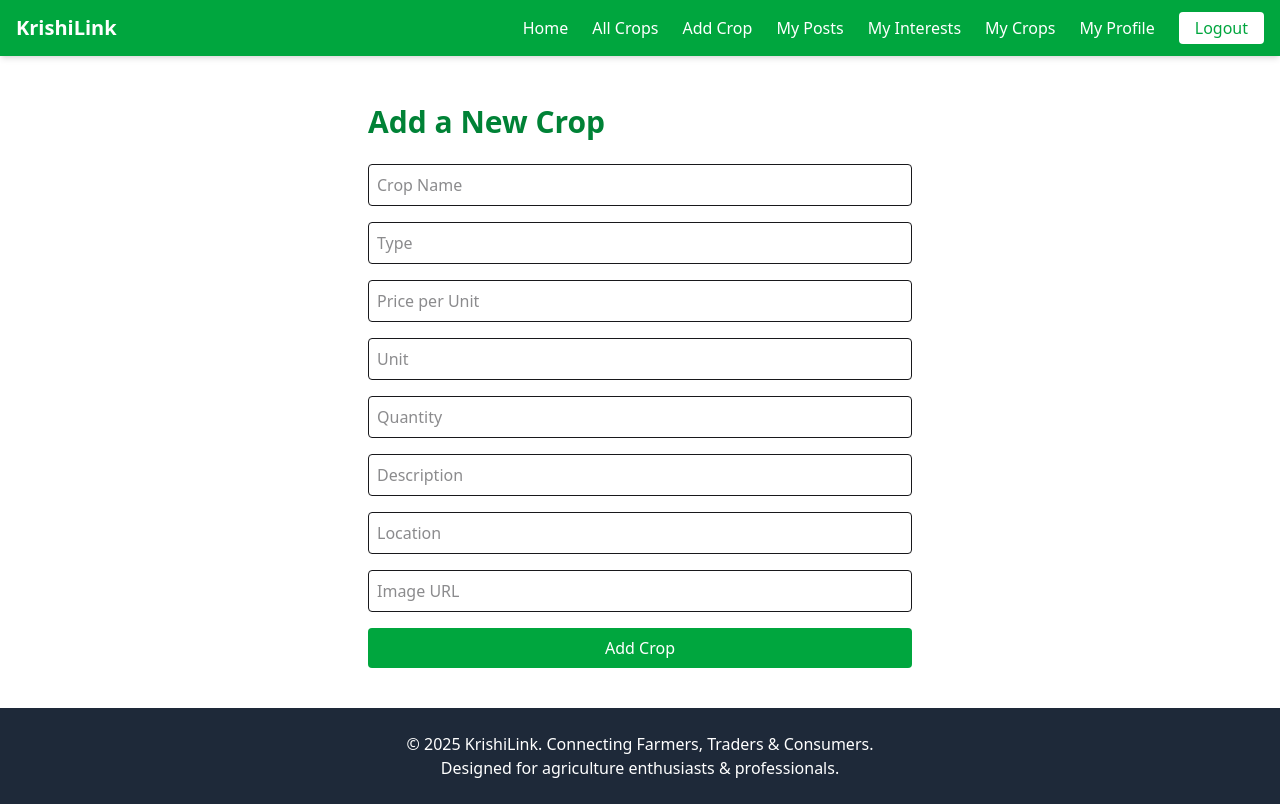
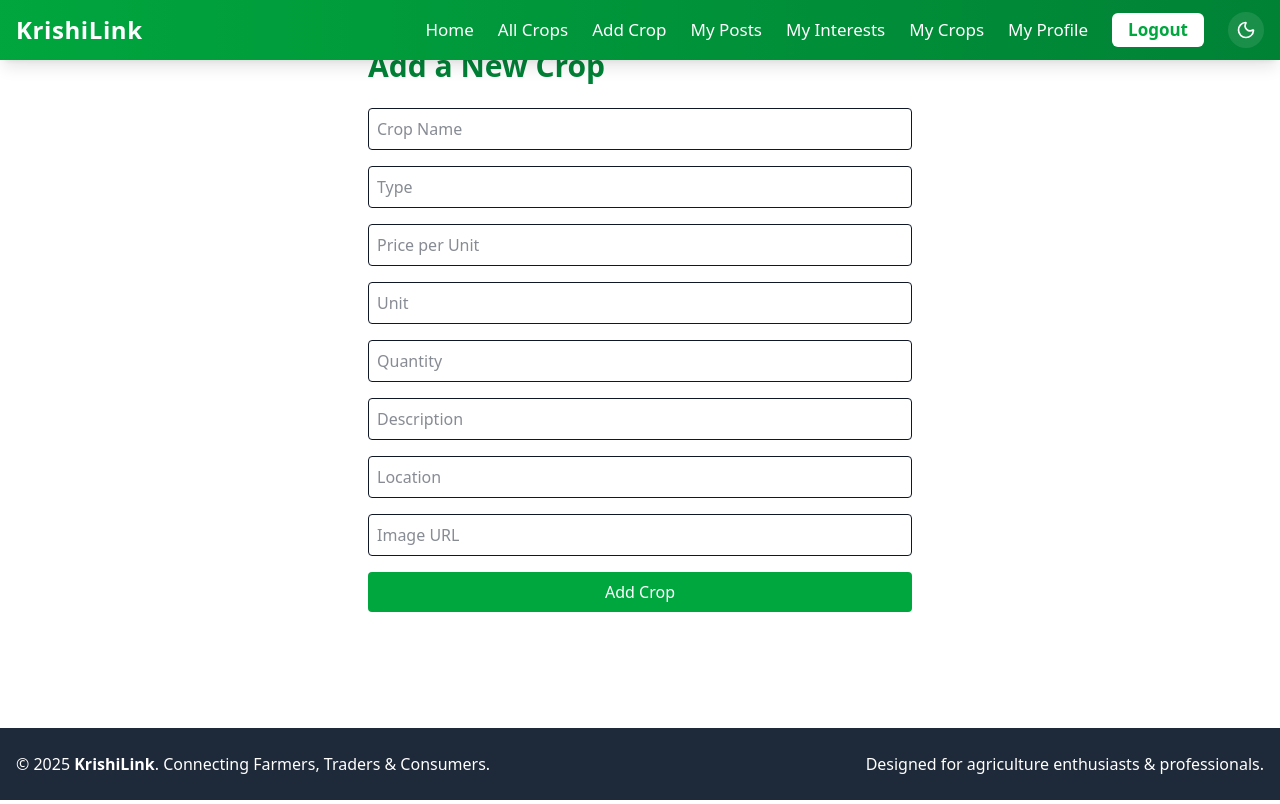
Before and after one commit to khaled8787/farmers-growth-client, a React (Vite) app: page /add-crop in a window 1280 px wide. Built offline with nearby package versions, Linux system fonts and the light colour scheme; no server answers; sample sign-in values are in the browser's storage.

Commit message:
top crops part addeded

```diff
--- a/package.json
+++ b/package.json
@@ -12,6 +12,8 @@
   "dependencies": {
     "@tailwindcss/vite": "^4.1.17",
     "firebase": "^12.5.0",
+    "framer-motion": "^12.23.24",
+    "lucide-react": "^0.553.0",
     "react": "^19.2.0",
     "react-dom": "^19.1.1",
     "react-router": "^7.9.5",
--- a/src/App.jsx
+++ b/src/App.jsx
@@ -7,10 +7,10 @@ import { ToastContainer } from 'react-toastify';
 
 const App = () => {
   return (
-    <div>
+    <div className='min-h-screen flex flex-col'>
       <ToastContainer></ToastContainer>
       <Navbar />
-      <main>
+      <main className='flex-1'>
         <Outlet></Outlet>
       </main>
       <Footer />
--- /dev/null
+++ b/src/Crops2.jsx
@@ -0,0 +1,53 @@
+import React, { useEffect, useState } from "react";
+import { Swiper, SwiperSlide } from "swiper/react";
+import "swiper/css";
+import "swiper/css/navigation";
+import { Navigation } from "swiper/modules";
+
+const FeaturedCrops = () => {
+  const [crops, setCrops] = useState([]);
+
+  useEffect(() => {
+    fetch("http://localhost:5000/crops")
+      .then((res) => res.json())
+      .then((data) => setCrops(data.slice(0, 4)))
+      .catch((err) => console.error(err));
+  }, []);
+
+  return (
+    <section className="max-w-7xl mx-auto px-4 py-12">
+      <h2 className="text-3xl font-bold text-green-800 mb-6 text-center">
+        Featured Crops
+      </h2>
+      <Swiper
+        modules={[Navigation]}
+        navigation
+        spaceBetween={20}
+        slidesPerView={1}
+        breakpoints={{
+          640: { slidesPerView: 2 },
+          1024: { slidesPerView: 3 },
+        }}
+      >
+        {crops.map((crop) => (
+          <SwiperSlide key={crop._id}>
+            <div className="bg-white rounded-xl shadow-lg overflow-hidden hover:scale-105 transform transition duration-300">
+              <img
+                src={crop.image}
+                alt={crop.name}
+                className="w-full h-56 object-cover"
+              />
+              <div className="p-4">
+                <h3 className="font-semibold text-lg text-green-700">{crop.name}</h3>
+                <p className="text-gray-600 mt-1">Price: ৳{crop.pricePerUnit}/{crop.unit}</p>
+                <p className="text-gray-500 text-sm mt-1">{crop.location}</p>
+              </div>
+            </div>
+          </SwiperSlide>
+        ))}
+      </Swiper>
+    </section>
+  );
+};
+
+export default FeaturedCrops;
--- a/src/Footer.jsx
+++ b/src/Footer.jsx
@@ -2,9 +2,15 @@ import React from "react";
 
 const Footer = () => {
   return (
-    <footer className="bg-gray-800 text-white p-6 mt-10 text-center">
-      <p>© 2025 KrishiLink. Connecting Farmers, Traders & Consumers.</p>
-      <p>Designed for agriculture enthusiasts & professionals.</p>
+    <footer className="bg-gray-800 text-white w-full mt-10">
+      <div className="max-w-7xl mx-auto px-4 py-6 flex flex-col md:flex-row items-center justify-between text-center md:text-left gap-2">
+        <p className="text-sm md:text-base">
+          © 2025 <span className="font-semibold">KrishiLink</span>. Connecting Farmers, Traders & Consumers.
+        </p>
+        <p className="text-sm md:text-base">
+          Designed for agriculture enthusiasts & professionals.
+        </p>
+      </div>
     </footer>
   );
 };
--- a/src/Home.jsx
+++ b/src/Home.jsx
@@ -1,10 +1,12 @@
 import React from "react";
 import HeroSlider from "./HeroSlider";
+import Crops2 from './Crops2';
 
 const Home = () => {
   return (
     <div>
       <HeroSlider />
+      <Crops2></Crops2>
     </div>
   );
 };
--- a/src/NavBar.jsx
+++ b/src/NavBar.jsx
@@ -1,10 +1,26 @@
-import React, { useContext } from "react";
+import React, { useContext, useEffect, useState } from "react";
 import { AuthContext } from "./AuthProvider.jsx";
 import { Link, useNavigate } from "react-router";
+import { Moon, Sun, Menu, X } from "lucide-react";
 
 const Navbar = () => {
   const { user, logOut } = useContext(AuthContext);
   const navigate = useNavigate();
+
+  const [theme, setTheme] = useState(localStorage.getItem("theme") || "light");
+  const [menuOpen, setMenuOpen] = useState(false);
+
+  useEffect(() => {
+    if (theme === "dark") {
+      document.documentElement.classList.add("dark");
+      localStorage.setItem("theme", "dark");
+    } else {
+      document.documentElement.classList.remove("dark");
+      localStorage.setItem("theme", "light");
+    }
+  }, [theme]);
+
+  const toggleTheme = () => setTheme(theme === "light" ? "dark" : "light");
 
   const handleLogout = async () => {
     try {
@@ -15,53 +31,25 @@ const Navbar = () => {
     }
   };
 
-  return (
-    <nav className="bg-green-600 text-white shadow-md">
-      <div className="max-w-7xl mx-auto px-4 py-3 flex justify-between items-center">
-        <Link to="/" className="text-xl font-bold">
-          KrishiLink
-        </Link>
-
-        <ul className="flex items-center space-x-6">
+  const navLinks = (
+    <>
       <li>
-            <Link to="/" className="hover:text-green-200">
-              Home
-            </Link>
+        <Link to="/" className="hover:text-green-400 transition">Home</Link>
       </li>
-
       <li>
-            <Link to="/all-crops" className="hover:text-green-200">
-              All Crops
-            </Link>
+        <Link to="/all-crops" className="hover:text-green-400 transition">All Crops</Link>
       </li>
-
       {user ? (
         <>
-              <li>
-                <Link to="/add-crop" className="hover:text-green-200">
-                  Add Crop
-                </Link>
-              </li>
-              <li>
-                <Link to="/my-posts" className="hover:text-green-200">
-                  My Posts
-                </Link>
-              </li>
-              <li>
-                <Link to="/my-interests" className="hover:text-green-200">
-                  My Interests
-                </Link>
-              </li>
-              <li>
-                <Link className="hover:text-green-200" to="/my-crops">My Crops</Link>
-              </li>
-              <li>
-                <Link className="hover:text-green-200" to="/my-profile">My Profile</Link>
-              </li>
+          <li><Link to="/add-crop" className="hover:text-green-400 transition">Add Crop</Link></li>
+          <li><Link to="/my-posts" className="hover:text-green-400 transition">My Posts</Link></li>
+          <li><Link to="/my-interests" className="hover:text-green-400 transition">My Interests</Link></li>
+          <li><Link to="/my-crops" className="hover:text-green-400 transition">My Crops</Link></li>
+          <li><Link to="/my-profile" className="hover:text-green-400 transition">My Profile</Link></li>
           <li>
             <button
               onClick={handleLogout}
-                  className="bg-white text-green-600 px-4 py-1 rounded hover:bg-gray-100 transition"
+              className="bg-white text-green-600 px-4 py-1 rounded-md hover:bg-gray-100 transition font-semibold"
             >
               Logout
             </button>
@@ -69,20 +57,56 @@ const Navbar = () => {
         </>
       ) : (
         <>
-              <li>
-                <Link to="/login" className="hover:text-green-200">
-                  Login
-                </Link>
-              </li>
-              <li>
-                <Link to="/register" className="hover:text-green-200">
-                  Register
-                </Link>
-              </li>
+          <li><Link to="/login" className="hover:text-green-400 transition">Login</Link></li>
+          <li><Link to="/register" className="hover:text-green-400 transition">Register</Link></li>
         </>
       )}
+    </>
+  );
+
+  return (
+    <nav className="bg-gradient-to-r from-green-600 to-green-700 dark:from-gray-900 dark:to-gray-800 text-white shadow-lg fixed top-0 left-0 right-0 z-50">
+      <div className="max-w-7xl mx-auto px-4 py-3 flex justify-between items-center">
+        <Link to="/" className="text-2xl font-bold tracking-wide hover:scale-105 transition-transform">
+           KrishiLink
+        </Link>
+
+        <ul className="hidden md:flex items-center space-x-6 text-[17px] font-medium">
+          {navLinks}
+          <li>
+            <button
+              onClick={toggleTheme}
+              className="p-2 rounded-full bg-white/10 hover:bg-white/20 transition"
+            >
+              {theme === "light" ? <Moon size={20} /> : <Sun size={20} />}
+            </button>
+          </li>
+        </ul>
+
+        <button
+          className="md:hidden p-2 bg-white/10 rounded hover:bg-white/20 transition"
+          onClick={() => setMenuOpen(!menuOpen)}
+        >
+          {menuOpen ? <X size={22} /> : <Menu size={22} />}
+        </button>
+      </div>
+
+      {menuOpen && (
+        <div className="md:hidden bg-green-700 dark:bg-gray-900 px-6 pb-4">
+          <ul className="flex flex-col space-y-3 text-lg font-medium">
+            {navLinks}
+            <li>
+              <button
+                onClick={toggleTheme}
+                className="flex items-center gap-2 mt-2 p-2 bg-white/10 rounded hover:bg-white/20 transition w-fit"
+              >
+                {theme === "light" ? <Moon size={20} /> : <Sun size={20} />}
+                {theme === "light" ? "Dark Mode" : "Light Mode"}
+              </button>
+            </li>
           </ul>
         </div>
+      )}
     </nav>
   );
 };
--- /dev/null
+++ b/src/NotFound.jsx
@@ -0,0 +1,13 @@
+import { Link } from "react-router";
+
+const NotFound = () => (
+  <div className="text-center mt-20">
+    <h1 className="text-5xl font-bold text-green-700">404</h1>
+    <p className="text-gray-600 mb-6">Page Not Found</p>
+    <Link to="/" className="text-white bg-green-600 px-4 py-2 rounded">
+      Go Home
+    </Link>
+  </div>
+);
+
+export default NotFound;
--- /dev/null
+++ b/src/ThemeContext.jsx
@@ -0,0 +1,28 @@
+import { createContext, useContext, useEffect, useState } from "react";
+
+const ThemeContext = createContext();
+
+export const ThemeProvider = ({ children }) => {
+  const [theme, setTheme] = useState(localStorage.getItem("theme") || "light");
+
+  useEffect(() => {
+    if (theme === "dark") {
+      document.documentElement.classList.add("dark");
+    } else {
+      document.documentElement.classList.remove("dark");
+    }
+    localStorage.setItem("theme", theme);
+  }, [theme]);
+
+  const toggleTheme = () => {
+    setTheme(theme === "dark" ? "light" : "dark");
+  };
+
+  return (
+    <ThemeContext.Provider value={{ theme, toggleTheme }}>
+      {children}
+    </ThemeContext.Provider>
+  );
+};
+
+export const useTheme = () => useContext(ThemeContext);
--- a/src/index.css
+++ b/src/index.css
@@ -1,2 +1,11 @@
 @import "tailwindcss";
 @plugin "daisyui";
+
+
+* {
+  @apply transition-colors duration-300;
+}
+
+body {
+  @apply bg-white text-gray-900 dark:bg-gray-900 dark:text-gray-100;
+}
--- a/src/main.jsx
+++ b/src/main.jsx
@@ -15,6 +15,7 @@ import MyCrops from "./MyCrops";
 import { createBrowserRouter, RouterProvider } from "react-router";
 import MyPosts from "./MyPost.jsx";
 import MyInterests from "./MyInterest.jsx";
+import NotFound from "./NotFound.jsx";
 
 const router = createBrowserRouter([
   {
@@ -61,6 +62,7 @@ const router = createBrowserRouter([
 },
     ],
   },
+  { path: "*", element: <NotFound></NotFound> }
 ]);
 
 ReactDOM.createRoot(document.getElementById('root')).render(
--- a/tailwind.config.js
+++ b/tailwind.config.js
@@ -0,0 +1,6 @@
+export default {
+  darkMode: "class",
+  content: ["./index.html", "./src/**/*.{js,ts,jsx,tsx}"],
+  theme: { extend: {} },
+  plugins: [],
+};
```
Also changed, not shown: 1 other file (tests, documents, lock files or other folders). Lines whose indentation alone changed are shown as unchanged.
